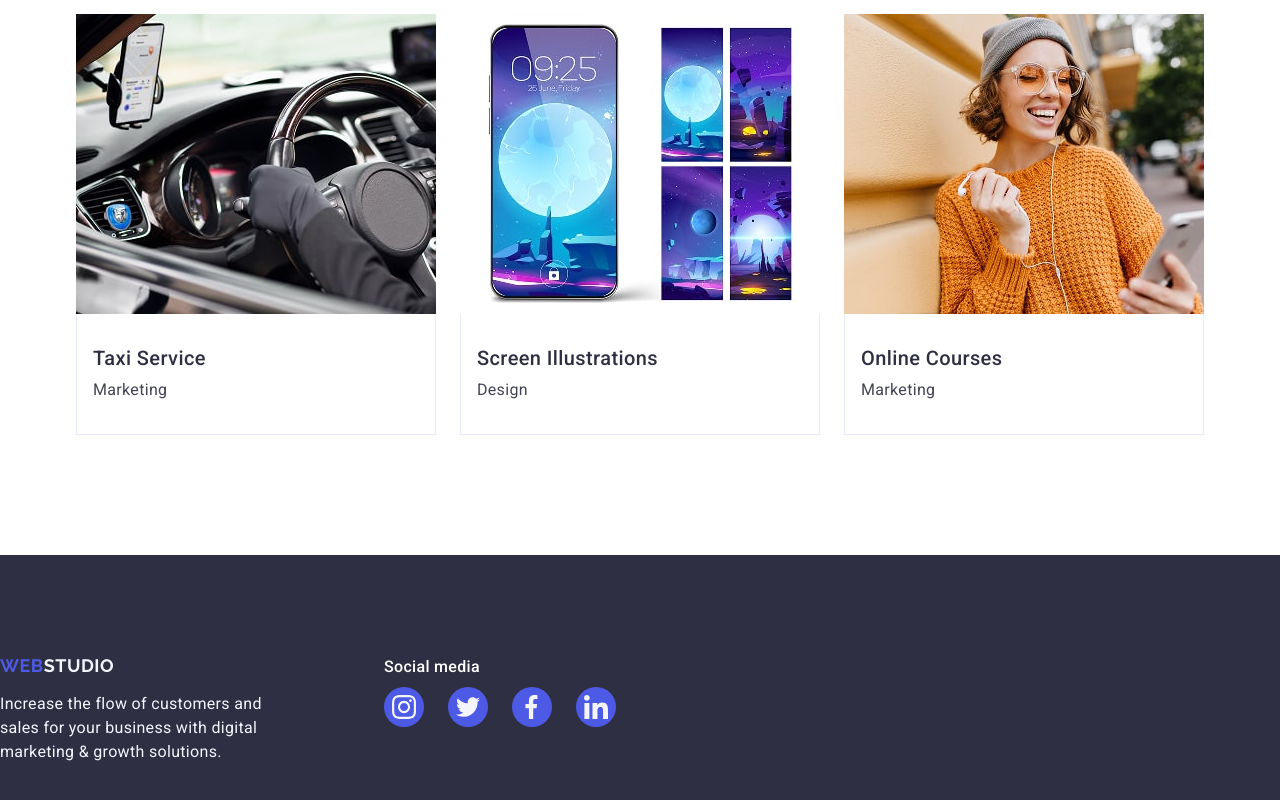
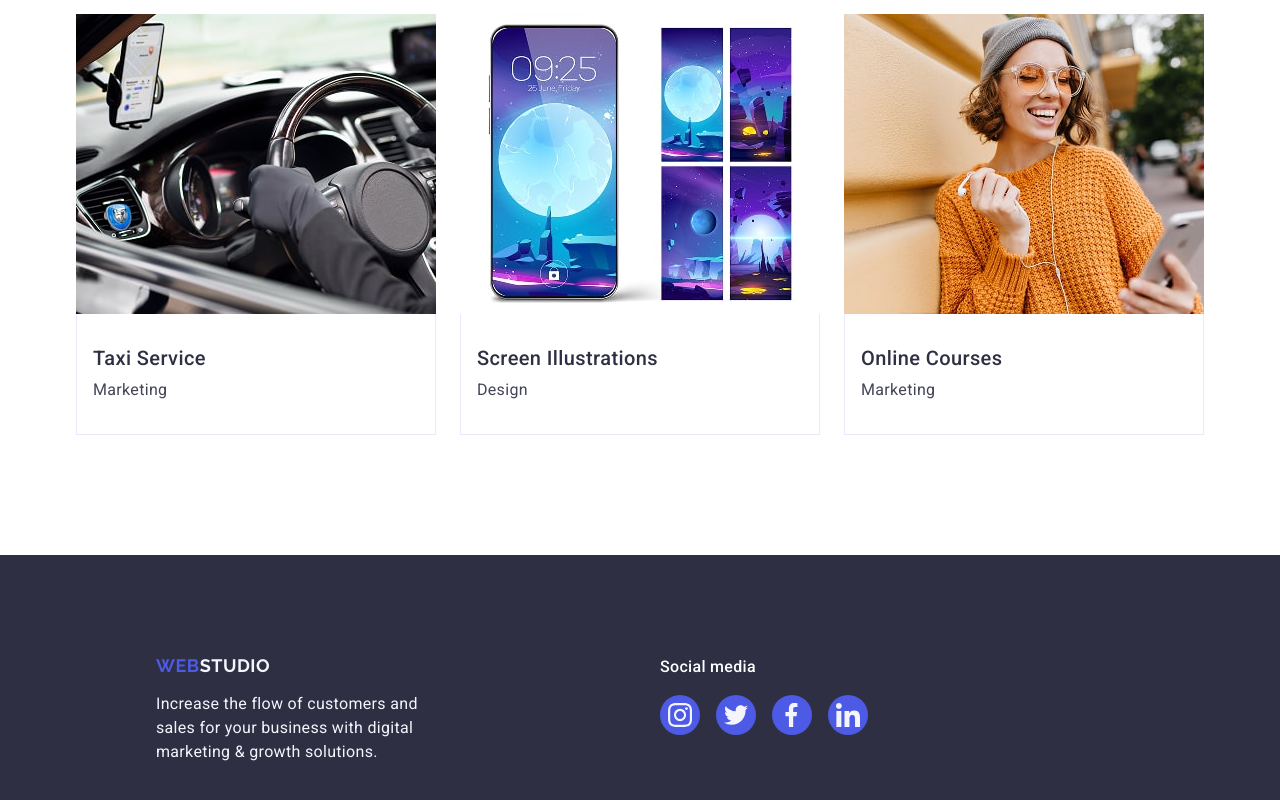
Before and after one commit to TonyaShelyakova41/goit-markup-hw-04, a plain HTML site: page index.html in a window 1280 px wide. Shown: the part 2604-3404 px from the top of the page. Drawn offline with nearby package versions, Linux system fonts and the light colour scheme.

Commit message:
autocheck2

```diff
--- a/css/styles.css
+++ b/css/styles.css
@@ -450,10 +450,12 @@ img {
 /* ----footer---*/
 
 .footer {
-  display: block;
+  display: flex;
   background: #2e2f42;
   padding-top: 100px;
   padding-bottom: 100px;
+  padding-left: 156px;
+  align-items: baseline;
 }
 
 .footer-logo {
@@ -496,5 +498,14 @@ img {
   font-size: 16px;
   line-height: 1.5;
   letter-spacing: 0.02em;
-  color: #fff;
+  color: #ffffff;
+  margin-bottom: 16px;
 }
+
+.footer-decor {
+  margin-right: 120px;
+}
+
+.footer-social-list {
+  gap: 16px;
+}
--- a/index.html
+++ b/index.html
@@ -420,8 +420,8 @@
           </p>
         </div>
         <div class="footer-right">
-          <h3 class="footer-right-title">Social media</h3>
-          <ul class="team-social-list">
+          <p class="footer-right-title">Social media</p>
+          <ul class="team-social-list footer-social-list">
             <li class="team-social-item">
               <svg class="team-social-icon" width="24" height="24">
                 <use href="./images/icons.svg#icon-instagram"></use>
```
